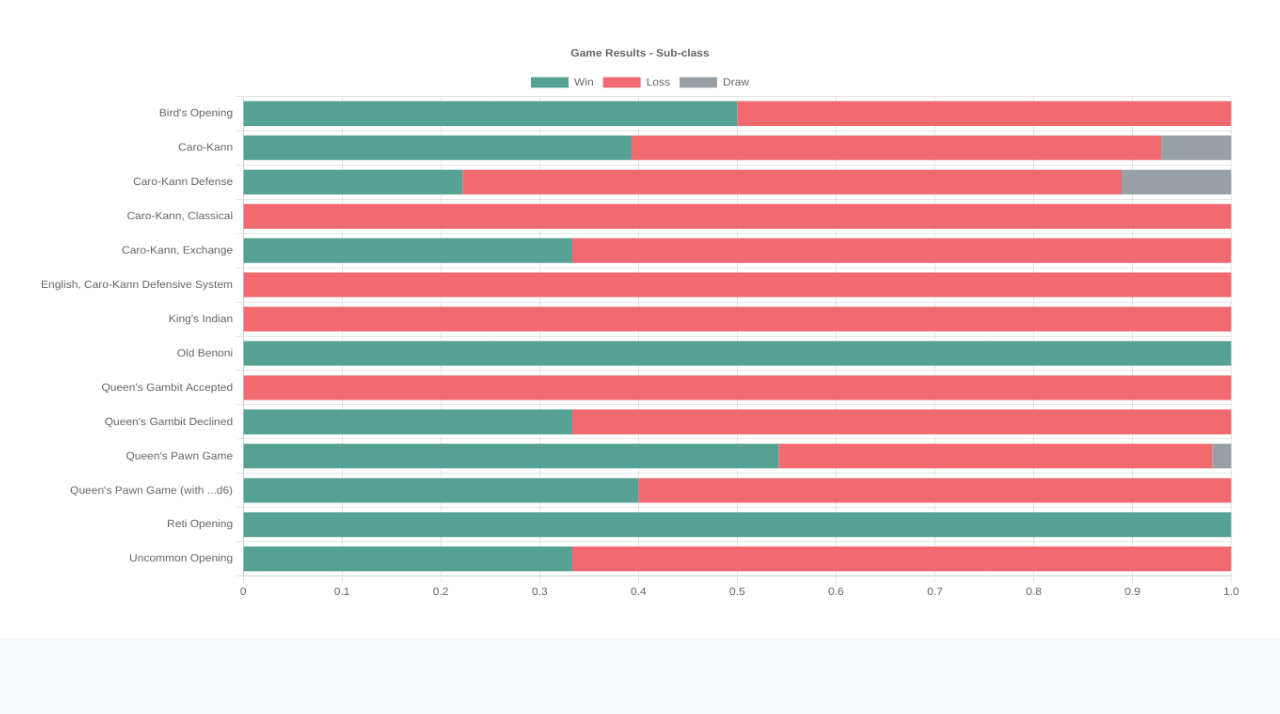
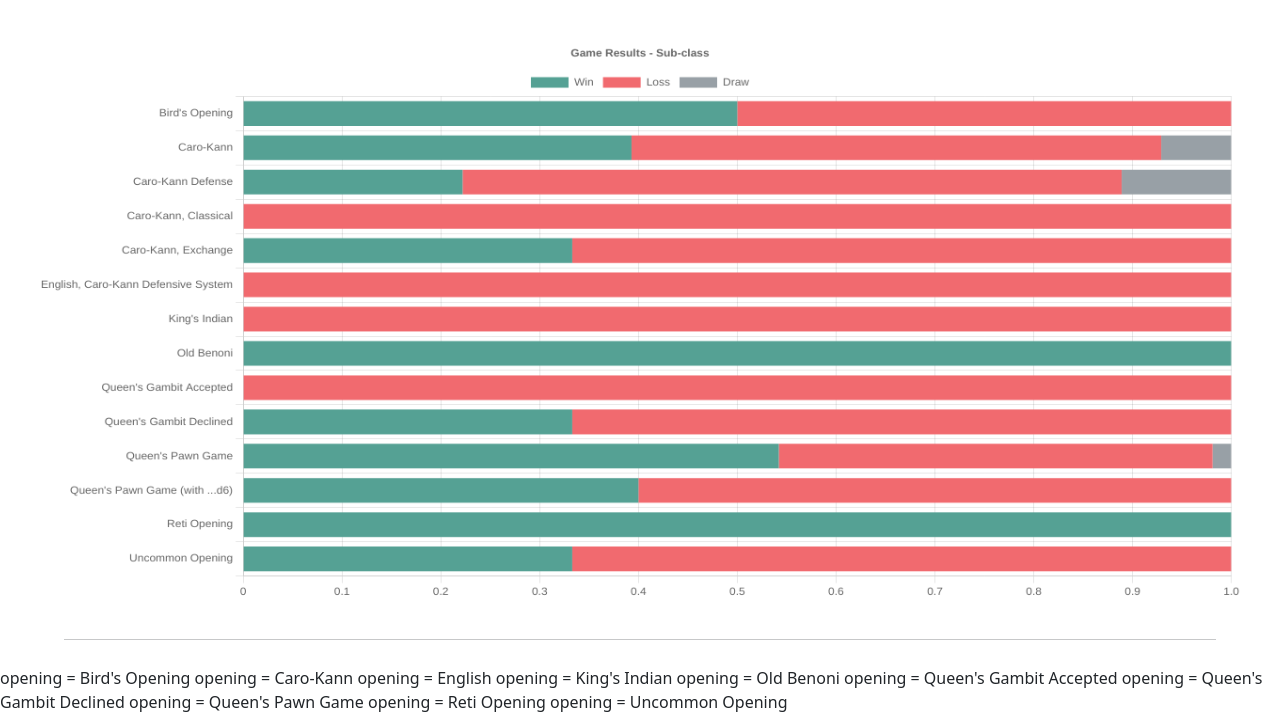
Before and after one commit to VincentHK99/analisis_de_ajedrez, a Flask app: page /mis_estadisticas in a window 1280 px wide. Shown: the part 2120-2834 px from the top of the page. Before the commit the page ends 2715 px from the top, so only its background shows below. Run offline with Flask 2, Linux system fonts and the light colour scheme.

Commit message:
listing openings through jinja

```diff
--- a/templates/mis_estadisticas.html
+++ b/templates/mis_estadisticas.html
@@ -71,5 +71,14 @@
   opn_element_id_subclass = "opnChartSubclass"
 </script>
 <script type="text/javascript" src="static/js/opening_stats_subclass.js"></script>
+<hr />
+
+{% for opening in opening_data_class.index.to_list() %}
+  opening = {{ opening }}
+
+{% endfor %}
+
+
+
 
 {% endblock %}
```
